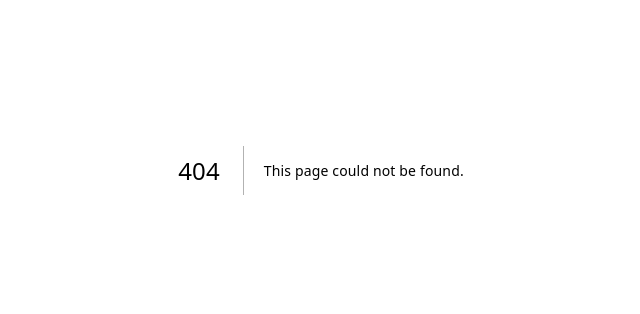
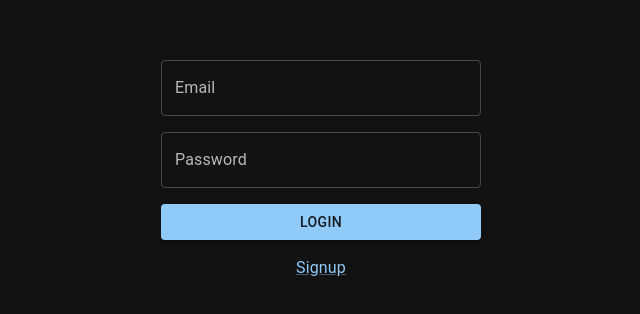
Before and after one commit to mlatysheva/marias-art-atelier, a Next.js app: page /auth/login in a window 1280 px wide. Before the commit this address had no page. Shown: the part 230-544 px from the top of the page, without its empty margins (319-959 px from the left). Built offline with nearby package versions, Linux system fonts and the light colour scheme; what @mui/material-nextjs would draw is missing.

Commit message:
Added login and signup pages

```diff
--- /dev/null
+++ b/app/auth/layout.tsx
@@ -0,0 +1,9 @@
+import { Box } from '@mui/material';
+
+export default function AuthLayout({ children }: { children: React.ReactNode }) {
+  return (
+    <Box className="h-screen flex justify-center items-center">
+      {children}
+    </Box>
+  );
+}
--- /dev/null
+++ b/app/auth/login/page.tsx
@@ -0,0 +1,13 @@
+import { Button, Link, Stack, TextField } from '@mui/material';
+import NextLink from 'next/link';
+
+export default function Login() {
+  return (
+    <Stack spacing={2} className='w-full max-w-xs'>
+      <TextField label='Email' variant='outlined' type='email' />
+      <TextField label='Password' variant='outlined' type='password' />
+      <Button variant='contained'>Login</Button>
+      <Link component={NextLink} href='/auth/signup' className='self-center'>Signup</Link>
+    </Stack>
+  );
+}
--- /dev/null
+++ b/app/auth/signup/page.tsx
@@ -0,0 +1,13 @@
+import { Button, Link, Stack, TextField } from '@mui/material';
+import NextLink from 'next/link';
+
+export default function Signup() {
+  return (
+    <Stack spacing={2} className='w-full max-w-xs'>
+      <TextField label='Email' variant='outlined' type='email' />
+      <TextField label='Password' variant='outlined' type='password' />
+      <Button variant='contained'>Signup</Button>
+      <Link component={NextLink} href='/auth/login' className='self-center'>Login</Link>
+    </Stack>
+  );
+}
```
